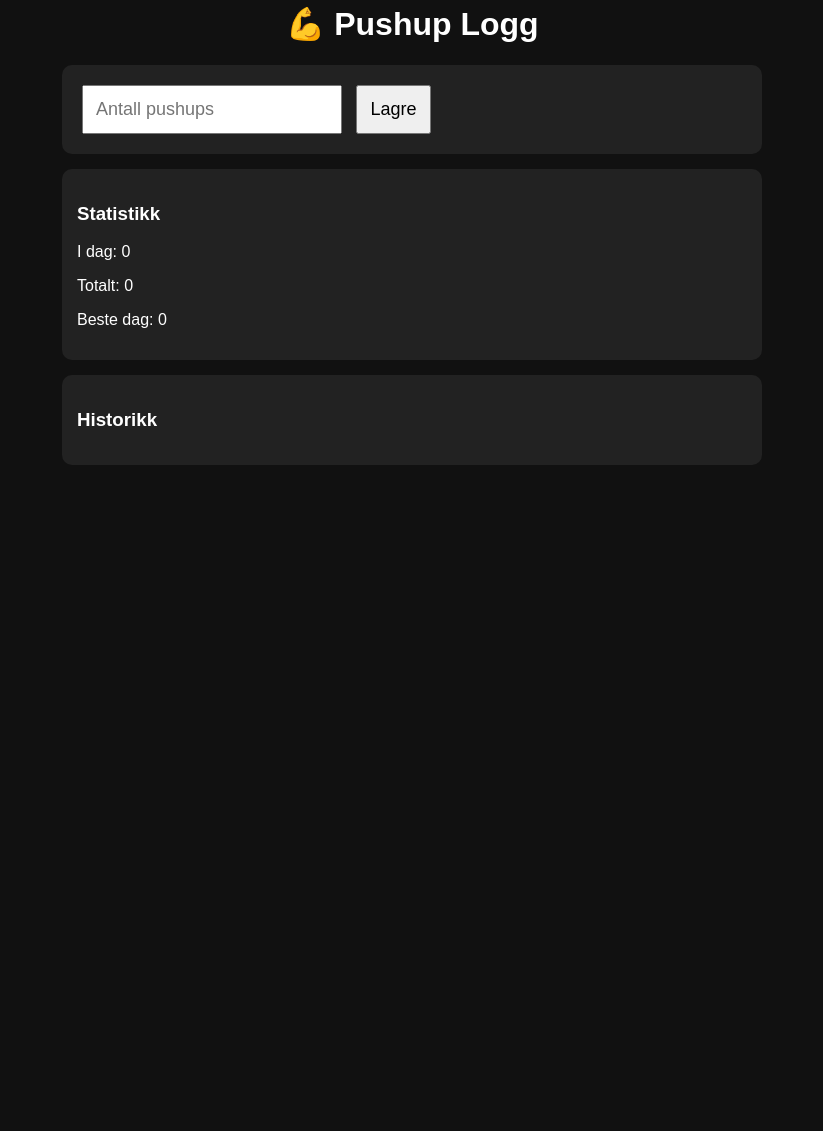
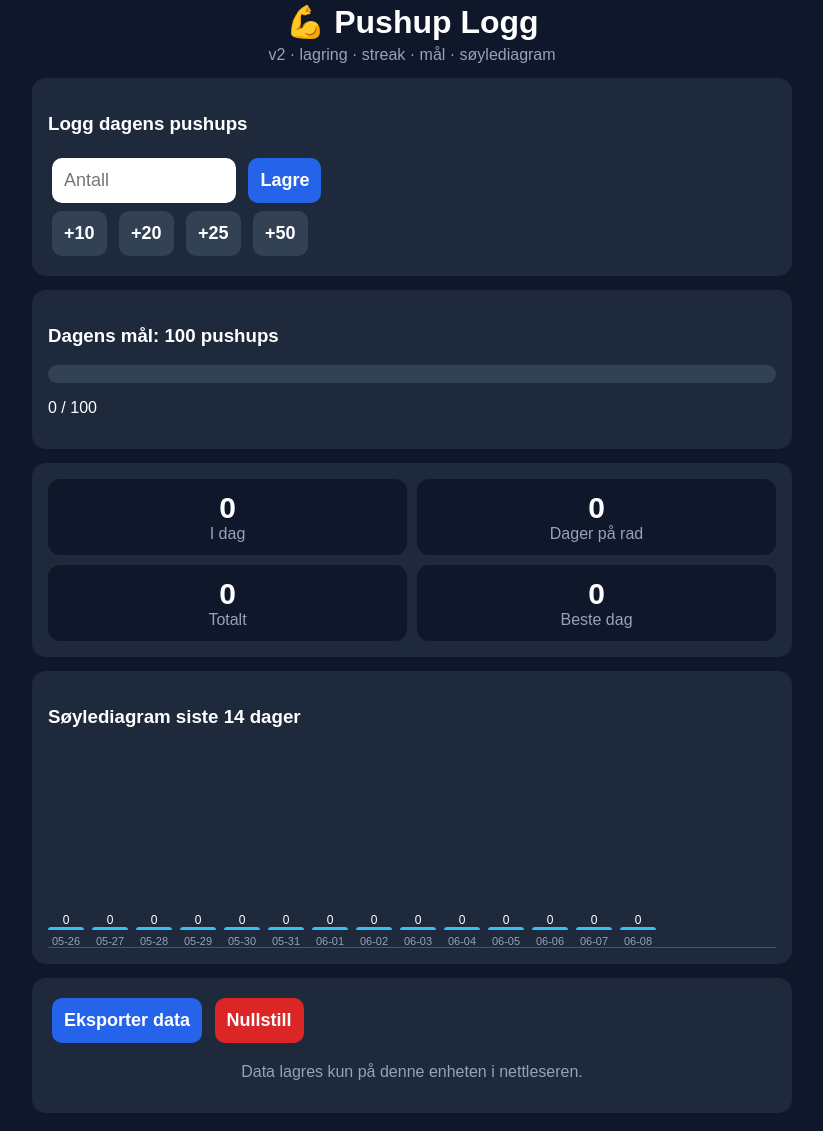
Before and after one commit to Matskjorum/Push-up-app, a plain HTML site: page index.html in a window 1280 px wide. Shown: the part 36-1167 px from the top of the page, without its empty margins (228-1051 px from the left). Before the commit the page ends 800 px from the top, so only its background shows below. Drawn offline with Linux system fonts and the light colour scheme.

Commit message:
Update index.html

```diff
--- a/index.html
+++ b/index.html
@@ -4,100 +4,143 @@
 <meta charset="UTF-8">
 <meta name="viewport" content="width=device-width, initial-scale=1.0">
 <title>Pushup Logg</title>
-
 <style>
-body{
-    font-family:Arial,sans-serif;
-    max-width:700px;
-    margin:auto;
-    padding:20px;
-    background:#111;
-    color:white;
-}
-h1{text-align:center;}
-input,button{
-    padding:12px;
-    font-size:18px;
-    margin:5px;
-}
-button{
-    cursor:pointer;
-}
-.card{
-    background:#222;
-    padding:15px;
-    border-radius:10px;
-    margin-top:15px;
-}
-.bar{
-    background:#3b82f6;
-    margin:4px 0;
-    color:white;
-    padding:6px;
-    border-radius:4px;
-}
+body{font-family:Arial,sans-serif;max-width:760px;margin:auto;padding:18px;background:#0f172a;color:white}
+h1{text-align:center;margin-bottom:5px}
+.sub{text-align:center;color:#94a3b8}
+.card{background:#1e293b;padding:16px;border-radius:14px;margin-top:14px}
+input,button{padding:12px;font-size:18px;border-radius:10px;border:0;margin:4px}
+input{width:160px}
+button{background:#2563eb;color:white;font-weight:bold}
+.quick button{background:#334155}
+.stats{display:grid;grid-template-columns:1fr 1fr;gap:10px}
+.stat{background:#0f172a;padding:12px;border-radius:12px;text-align:center}
+.big{font-size:30px;font-weight:bold}
+.label{color:#94a3b8}
+.progress{height:18px;background:#334155;border-radius:20px;overflow:hidden}
+.fill{height:100%;background:#22c55e;width:0%}
+.chart{display:flex;align-items:end;gap:8px;height:180px;border-bottom:1px solid #475569;padding-top:20px;overflow-x:auto}
+.barWrap{text-align:center;min-width:36px}
+.bar{background:#38bdf8;border-radius:8px 8px 0 0;min-height:3px}
+.date{font-size:11px;color:#94a3b8;margin-top:5px}
+.value{font-size:12px}
+.danger{background:#dc2626}
 </style>
 </head>
-
 <body>
 
 <h1>💪 Pushup Logg</h1>
+<div class="sub">v2 · lagring · streak · mål · søylediagram</div>
 
 <div class="card">
-<input id="pushups" type="number" placeholder="Antall pushups">
+<h3>Logg dagens pushups</h3>
+<input id="pushups" type="number" placeholder="Antall">
 <button onclick="savePushups()">Lagre</button>
+<div class="quick">
+<button onclick="quickAdd(10)">+10</button>
+<button onclick="quickAdd(20)">+20</button>
+<button onclick="quickAdd(25)">+25</button>
+<button onclick="quickAdd(50)">+50</button>
+</div>
 </div>
 
 <div class="card">
-<h3>Statistikk</h3>
-<p>I dag: <span id="today">0</span></p>
-<p>Totalt: <span id="total">0</span></p>
-<p>Beste dag: <span id="best">0</span></p>
+<h3>Dagens mål: <span id="goalText">100</span> pushups</h3>
+<div class="progress"><div id="goalFill" class="fill"></div></div>
+<p><span id="goalStatus">0 / 100</span></p>
+</div>
+
+<div class="card stats">
+<div class="stat"><div id="today" class="big">0</div><div class="label">I dag</div></div>
+<div class="stat"><div id="streak" class="big">0</div><div class="label">Dager på rad</div></div>
+<div class="stat"><div id="total" class="big">0</div><div class="label">Totalt</div></div>
+<div class="stat"><div id="best" class="big">0</div><div class="label">Beste dag</div></div>
 </div>
 
 <div class="card">
-<h3>Historikk</h3>
-<div id="history"></div>
+<h3>Søylediagram siste 14 dager</h3>
+<div id="chart" class="chart"></div>
+</div>
+
+<div class="card">
+<button onclick="exportData()">Eksporter data</button>
+<button class="danger" onclick="resetData()">Nullstill</button>
+<p class="sub">Data lagres kun på denne enheten i nettleseren.</p>
 </div>
 
 <script>
+const GOAL = 100;
 
 function getToday(){
-    return new Date().toISOString().split('T')[0];
+  return new Date().toISOString().split("T")[0];
 }
 
 function loadData(){
+  try{
     return JSON.parse(localStorage.getItem("pushupData") || "{}");
+  }catch(e){
+    return {};
+  }
+}
+
+function saveData(data){
+  localStorage.setItem("pushupData", JSON.stringify(data));
 }
 
 function savePushups(){
-
-    const amount = parseInt(document.getElementById("pushups").value);
-
+  const amount = parseInt(document.getElementById("pushups").value,10);
   if(!amount || amount < 1){
     alert("Skriv inn antall pushups");
     return;
   }
+  addPushups(amount);
+  document.getElementById("pushups").value = "";
+}
 
+function quickAdd(amount){
+  addPushups(amount);
+}
+
+function addPushups(amount){
   const data = loadData();
   const today = getToday();
-
   data[today] = (data[today] || 0) + amount;
-
-    localStorage.setItem("pushupData", JSON.stringify(data));
-
-    document.getElementById("pushups").value="";
-
+  saveData(data);
   render();
 }
 
+function calcStreak(data){
+  let streak = 0;
+  let d = new Date();
+
+  while(true){
+    const key = d.toISOString().split("T")[0];
+    if(data[key] && data[key] > 0){
+      streak++;
+      d.setDate(d.getDate() - 1);
+    }else{
+      break;
+    }
+  }
+  return streak;
+}
+
+function lastDays(days){
+  const arr = [];
+  const d = new Date();
+
+  for(let i = days - 1; i >= 0; i--){
+    const x = new Date(d);
+    x.setDate(d.getDate() - i);
+    arr.push(x.toISOString().split("T")[0]);
+  }
+  return arr;
+}
+
 function render(){
-
   const data = loadData();
-
-    const today = getToday();
-
-    document.getElementById("today").innerText = data[today] || 0;
+  const todayKey = getToday();
+  const today = data[todayKey] || 0;
 
   let total = 0;
   let best = 0;
@@ -107,26 +150,61 @@ function render(){
     if(v > best) best = v;
   });
 
+  document.getElementById("today").innerText = today;
   document.getElementById("total").innerText = total;
   document.getElementById("best").innerText = best;
+  document.getElementById("streak").innerText = calcStreak(data);
 
-const history = document.getElementById("history");
-history.innerHTML = "";
+  document.getElementById("goalText").innerText = GOAL;
+  document.getElementById("goalStatus").innerText = today + " / " + GOAL;
+  document.getElementById("goalFill").style.width = Math.min(100, today / GOAL * 100) + "%";
 
-Object.entries(data)
-.sort()
-.reverse()
-.forEach(([date,value])=>{
-    const div = document.createElement("div");
-    div.className = "bar";
-    div.innerText = date + " - " + value + " pushups";
-    history.appendChild(div);
+  const chart = document.getElementById("chart");
+  chart.innerHTML = "";
+
+  const days = lastDays(14);
+  const max = Math.max(1, ...days.map(d=>data[d] || 0));
+
+  days.forEach(date=>{
+    const value = data[date] || 0;
+    const height = Math.max(3, (value / max) * 150);
+
+    const wrap = document.createElement("div");
+    wrap.className = "barWrap";
+
+    const val = document.createElement("div");
+    val.className = "value";
+    val.innerText = value;
+
+    const bar = document.createElement("div");
+    bar.className = "bar";
+    bar.style.height = height + "px";
+
+    const label = document.createElement("div");
+    label.className = "date";
+    label.innerText = date.slice(5);
+
+    wrap.appendChild(val);
+    wrap.appendChild(bar);
+    wrap.appendChild(label);
+    chart.appendChild(wrap);
   });
+}
 
+function exportData(){
+  const data = loadData();
+  const text = JSON.stringify(data, null, 2);
+  prompt("Kopier backup-data:", text);
+}
+
+function resetData(){
+  if(confirm("Er du sikker på at du vil slette all pushup-data?")){
+    localStorage.removeItem("pushupData");
+    render();
+  }
 }
 
 render();
-
 </script>
 
 </body>
```
Lines whose indentation alone changed are shown as unchanged.
